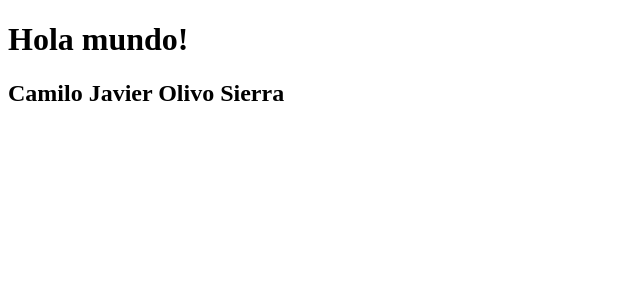
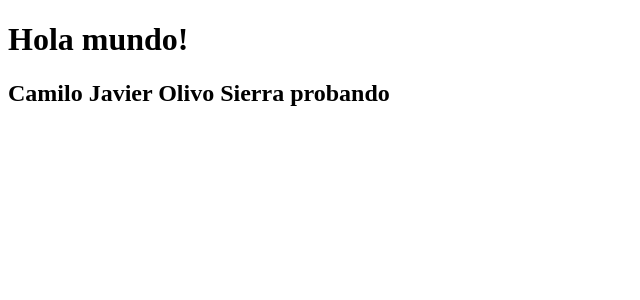
Before and after one commit to olivo1990/Angular, an Angular app: page / in a window 1280 px wide. Shown: the top 300 px of the page, without its empty margins (0-640 px from the left). Built offline with nearby package versions, Linux system fonts and the light colour scheme.

Commit message:
Subiendo uno por uno

```diff
--- a/src/app/app.component.html
+++ b/src/app/app.component.html
@@ -1,2 +1,2 @@
 <h1>{{ title }}</h1>
-<h2>{{ nombre }} {{ apellido }}</h2>
+<h2>{{ nombre }} {{ apellido }} probando</h2>
--- a/src/app/app.component.ts
+++ b/src/app/app.component.ts
@@ -9,4 +9,5 @@ export class AppComponent {
   title = 'Hola mundo!';
   nombre:string = "Camilo Javier";
   apellido:string = "Olivo Sierra";
+
 }
```
